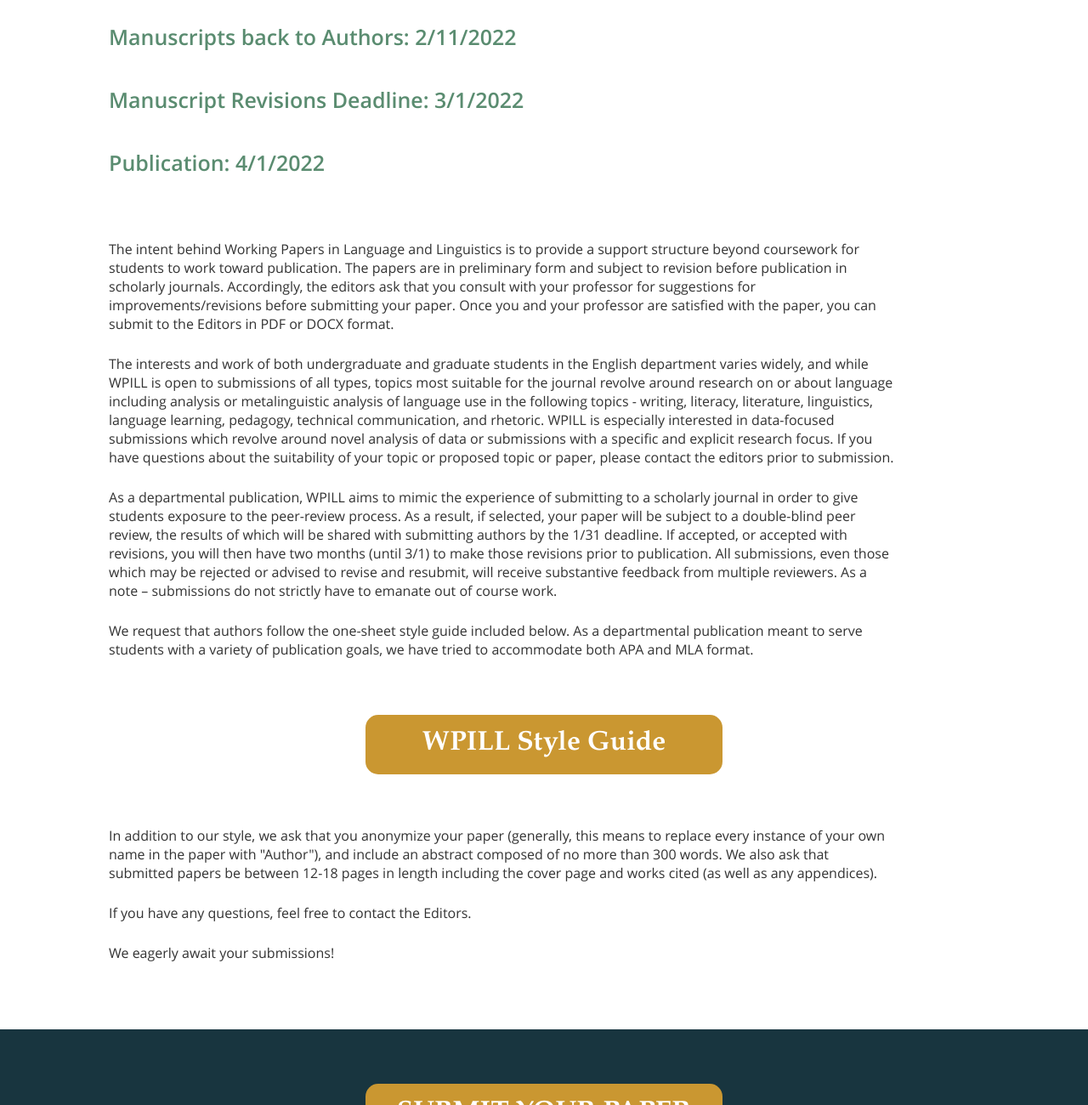
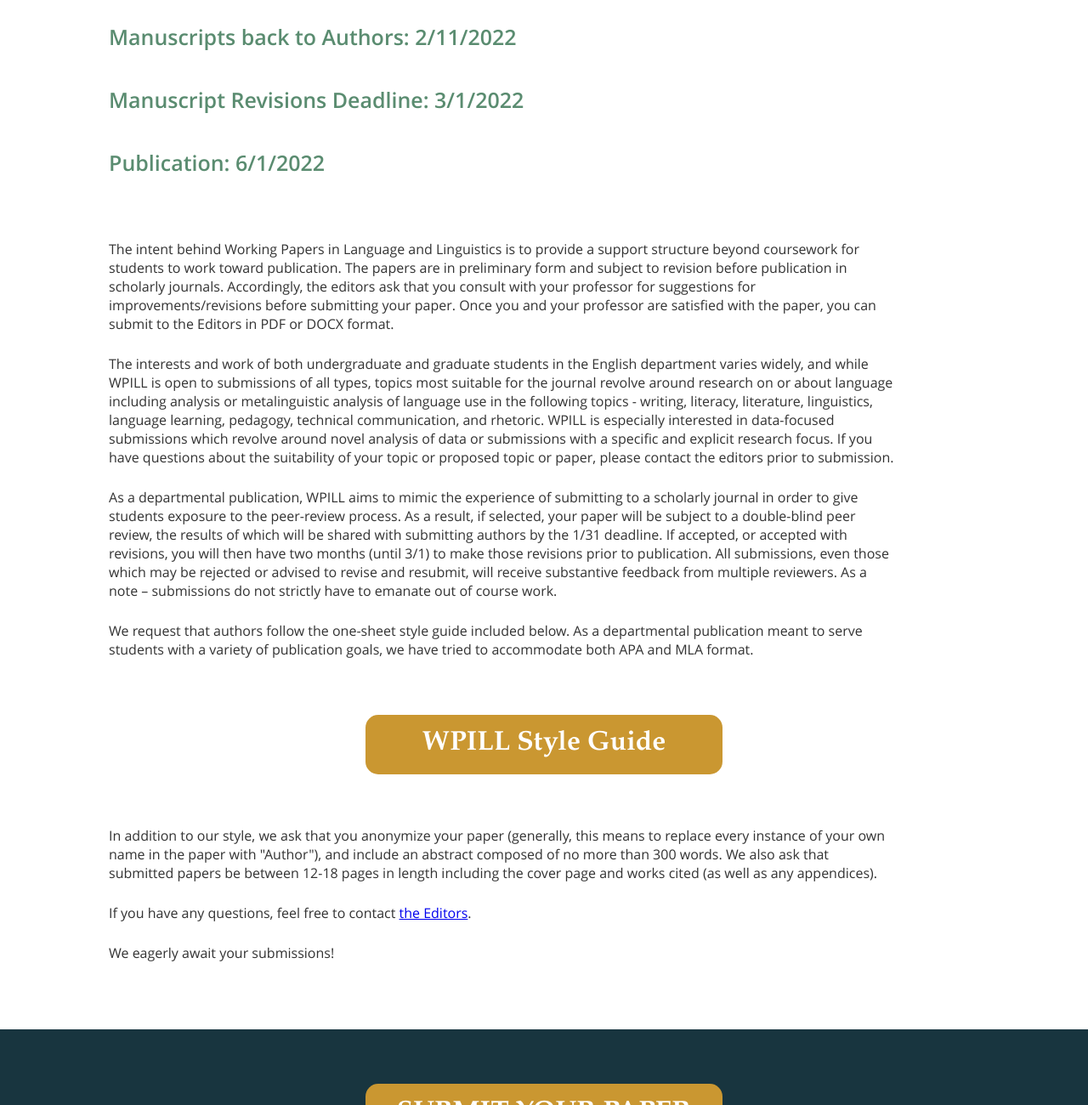
Before and after one commit to bhunt6/WPILL, a plain HTML site: page submissions.html in a window 1280 px wide. Shown: the part 571-1871 px from the top of the page at 85% size. Drawn offline with nearby package versions, Linux system fonts and the light colour scheme.

Commit message:
change publication date to 6/1; add mailto:editors link

```diff
--- a/submissions.html
+++ b/submissions.html
@@ -36,7 +36,7 @@
                 <h3>Manuscript Submission Deadline: 12/21/2021</h3>
                 <h3>Manuscripts back to Authors: 2/11/2022</h3>
                 <h3>Manuscript Revisions Deadline: 3/1/2022</h3>
-                <h3>Publication: 4/1/2022</h3>
+                <h3>Publication: 6/1/2022</h3>
             </div>
         </div>
         <!--/Timeline-->
@@ -85,7 +85,7 @@
                 an abstract composed of no more than 300 words. We also ask that submitted papers
                 be between 12-18 pages in length including the cover page and works cited (as well as
                 any appendices).</p>
-                <p>If you have any questions, feel free to contact the Editors.</p>
+                <p>If you have any questions, feel free to contact <a href="mailto:gmuwpill@gmail.com?cc=bhunt6@gmu.edu, jmarine@gmu.edu&subject=Questions%20about%20WPILL">the Editors</a>.</p>
                 <p>We eagerly await your submissions!</p>
             </div>
         </div>
```
